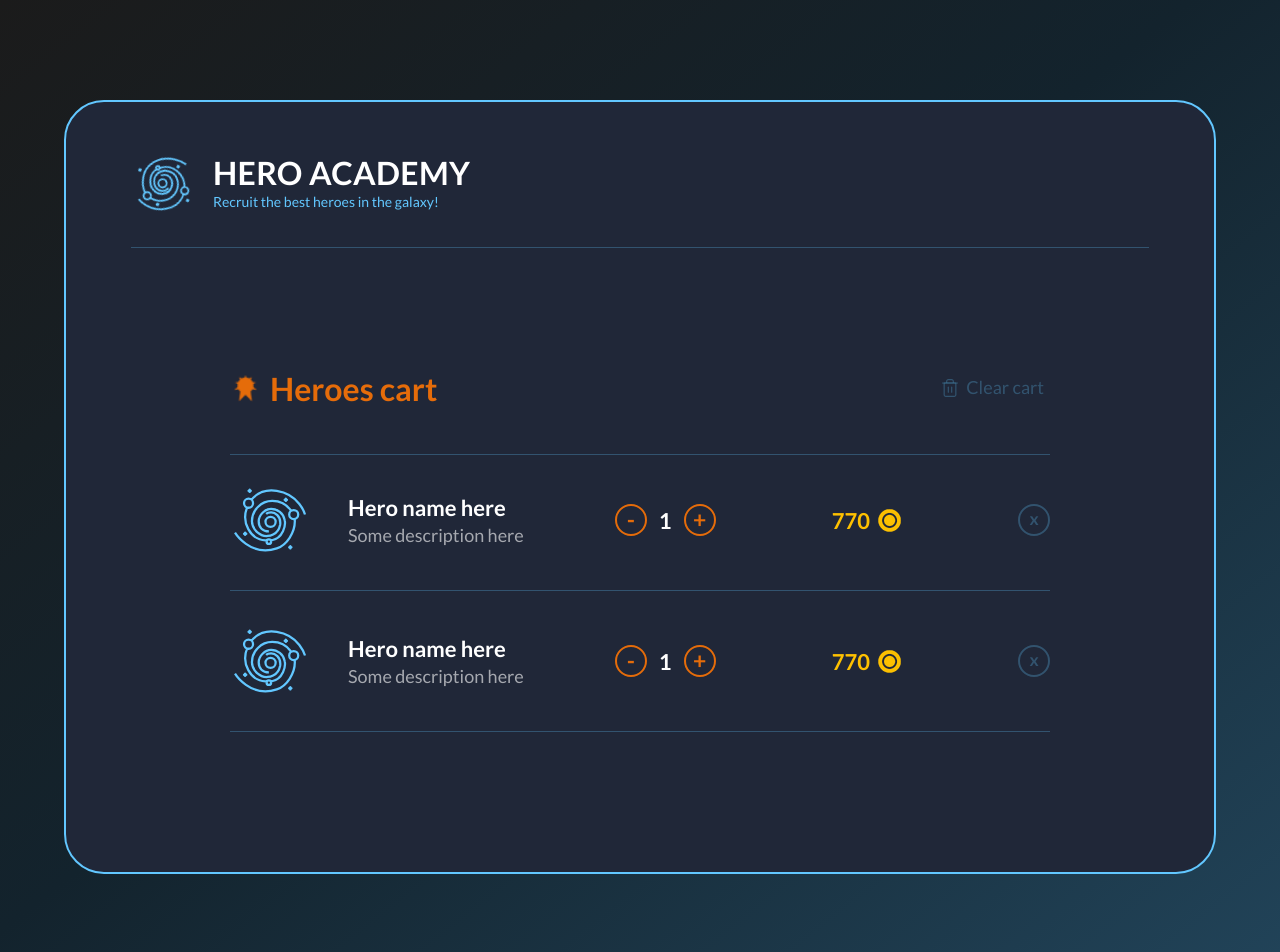
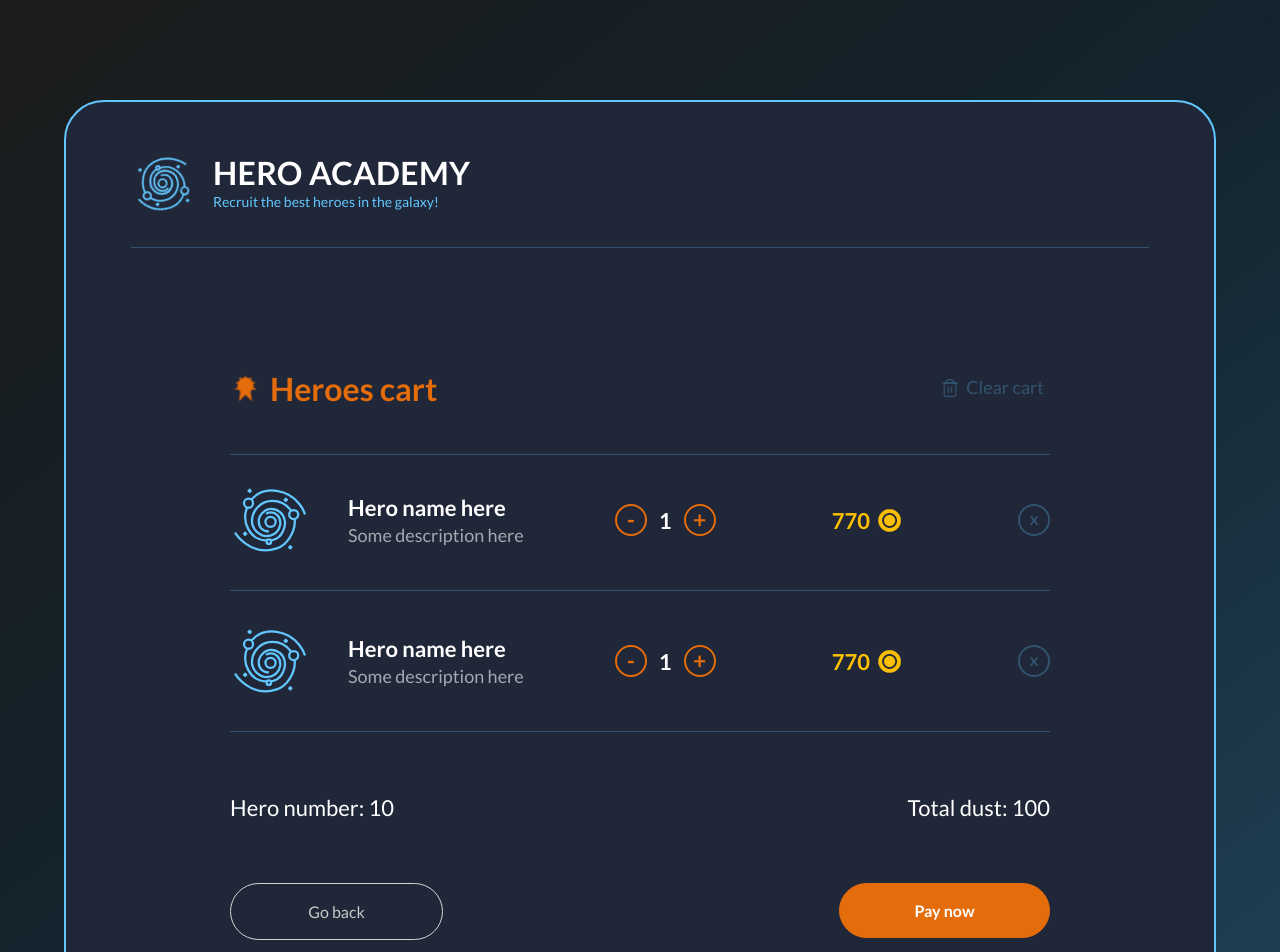
Before and after one commit to stankenA/hero-academy, a React (Create React App) app: page /cart in a window 1280 px wide. Shown: the top 952 px of the page. Built offline with nearby package versions, Linux system fonts and the light colour scheme.

Commit message:
feat: add cart bottom

```diff
--- a/src/blocks/_cart.scss
+++ b/src/blocks/_cart.scss
@@ -154,4 +154,63 @@
       opacity: .7;
     }
   }
+
+  &__bottom {
+    margin-top: 40px;
+    width: 100%;
+  }
+
+  &__amount {
+    display: flex;
+    justify-content: space-between;
+  }
+
+  &__txt {
+    font-weight: 400;
+    font-size: 22px;
+    line-height: 27px;
+  }
+
+  &__buttons {
+    display: flex;
+    justify-content: space-between;
+    margin-top: 40px;
+  }
+
+  &__back {
+    text-decoration: none;
+    font-weight: 400;
+    font-size: 16px;
+    line-height: 19px;
+    display: flex;
+    align-items: center;
+    justify-content: center;
+    color: #CACACA;
+    width: 211px;
+    height: 55px;
+    border: 1px solid #D3D3D3;
+    border-radius: 30px;
+  }
+
+  &__pay {
+    font-weight: 700;
+    font-size: 16px;
+    line-height: 19px;
+    display: flex;
+    align-items: center;
+    justify-content: center;
+    color: #fff;
+    width: 211px;
+    height: 55px;
+    border-radius: 30px;
+    box-sizing: border-box;
+    border: 1px solid #E56C0A;
+    background-color: #E56C0A;
+    cursor: pointer;
+    transition: all .4s ease;
+
+    &:hover {
+      background-color: #743807;
+    }
+  }
 }
--- a/src/components/Cart.jsx
+++ b/src/components/Cart.jsx
@@ -1,4 +1,5 @@
 import React from 'react';
+import { NavLink } from 'react-router-dom';
 
 import img from '../images/Galaxy.svg';
 
@@ -46,6 +47,22 @@ export default function Cart() {
           </li>
         </ul>
       </div>
+      <div className="cart__bottom">
+        <div className="cart__amount">
+          <p className="cart__txt">
+            Hero number: <span className="cart__hero-number">10</span>
+          </p>
+          <p className="cart__txt">
+            Total dust: <span className="cart__total-dust">100</span>
+          </p>
+        </div>
+        <div className="cart__buttons">
+          <NavLink to="/" className="cart__back">
+            <span className="cart__back-arrow">Go back</span>
+          </NavLink>
+          <button className="cart__pay button">Pay now</button>
+        </div>
+      </div>
     </section>
   )
 }
```
